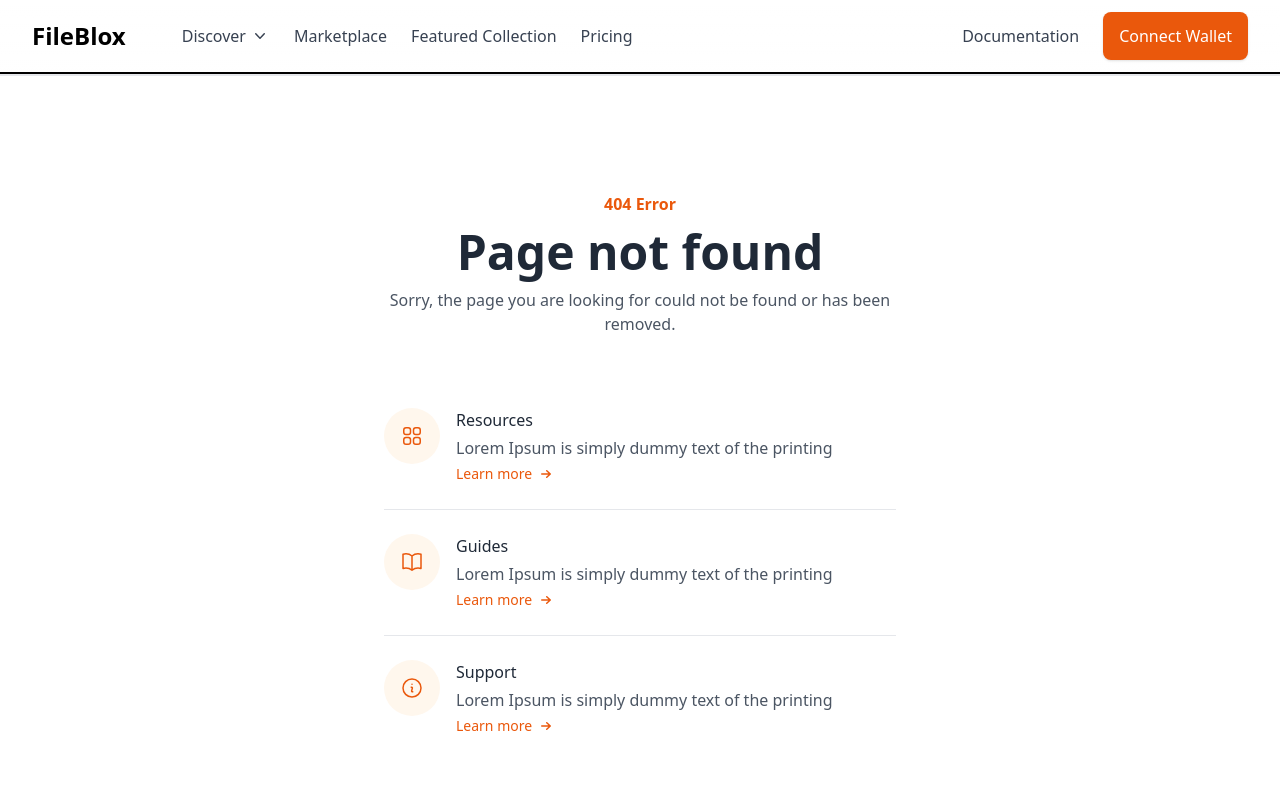
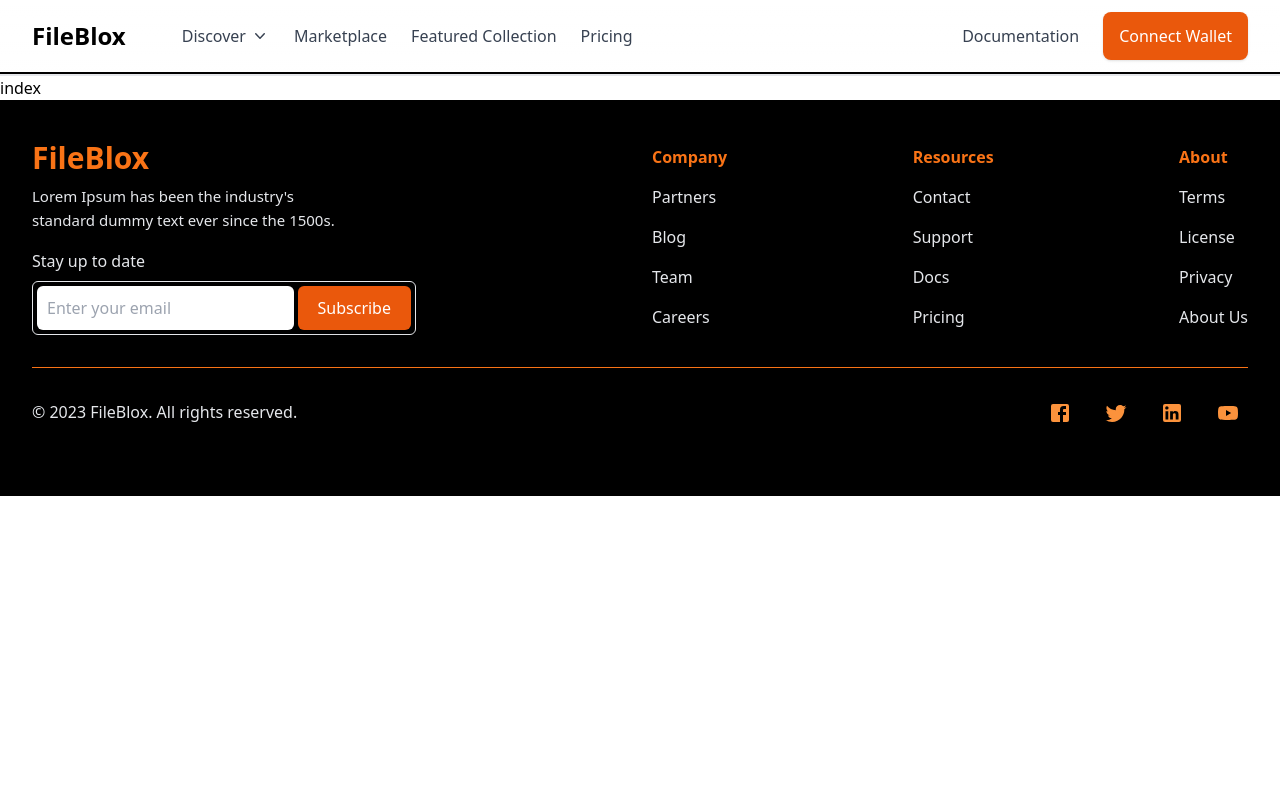
Before and after one commit to raldblox/fileblox, a Next.js app in the folder react-web-app/: page /marketplace in a window 1280 px wide. Before the commit this address had no page. Shown: the top 800 px of the page. Built offline with nearby package versions, Linux system fonts and the light colour scheme.

Commit message:
Added new pages

```diff
--- /dev/null
+++ b/react-web-app/pages/(user)/dashboard.js
@@ -0,0 +1,9 @@
+import React from 'react'
+
+const dashboard = () => {
+    return (
+        <div>dashboard</div>
+    )
+}
+
+export default dashboard
--- /dev/null
+++ b/react-web-app/pages/marketplace/index.js
@@ -0,0 +1,9 @@
+import React from 'react'
+
+const index = () => {
+    return (
+        <div>index</div>
+    )
+}
+
+export default index
```
